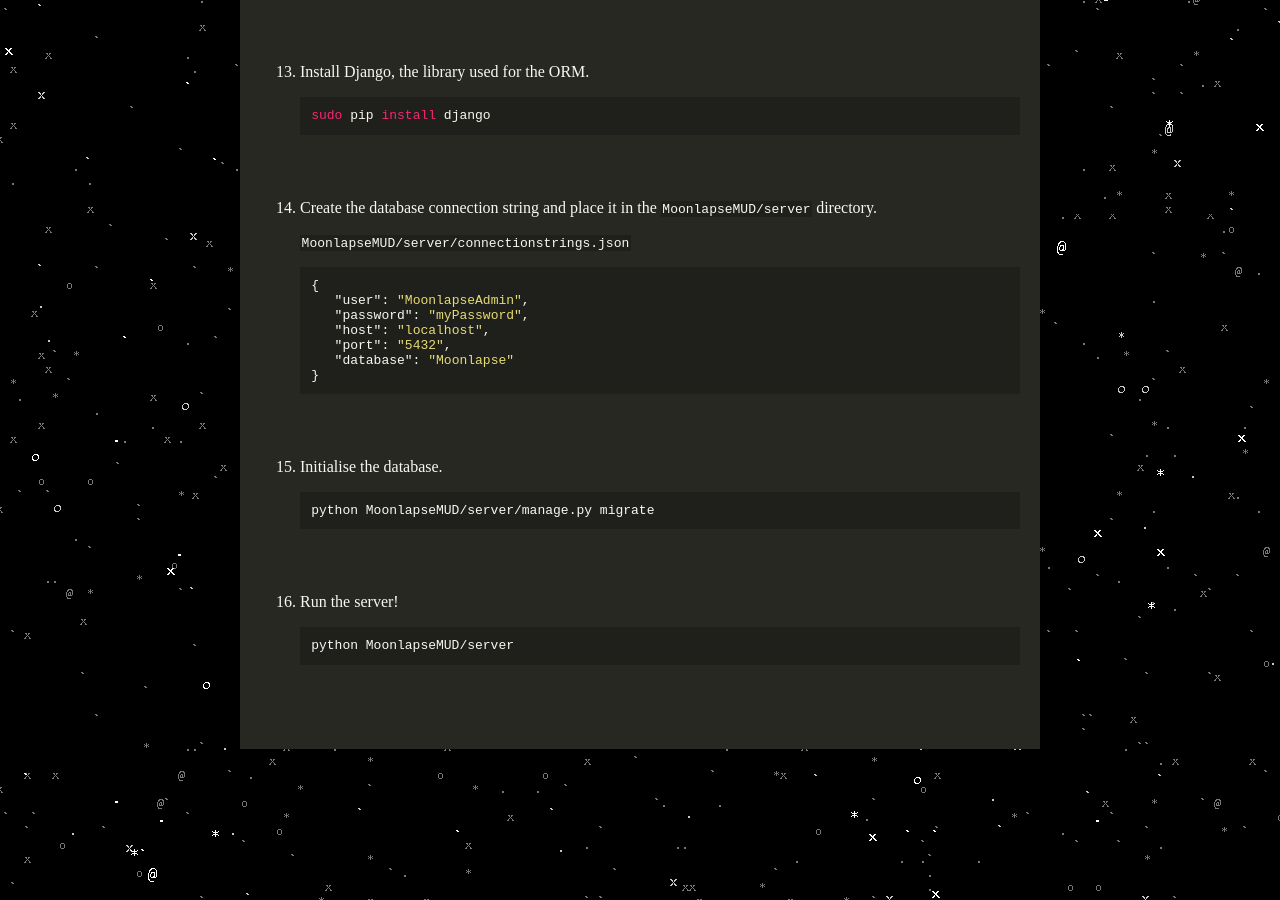
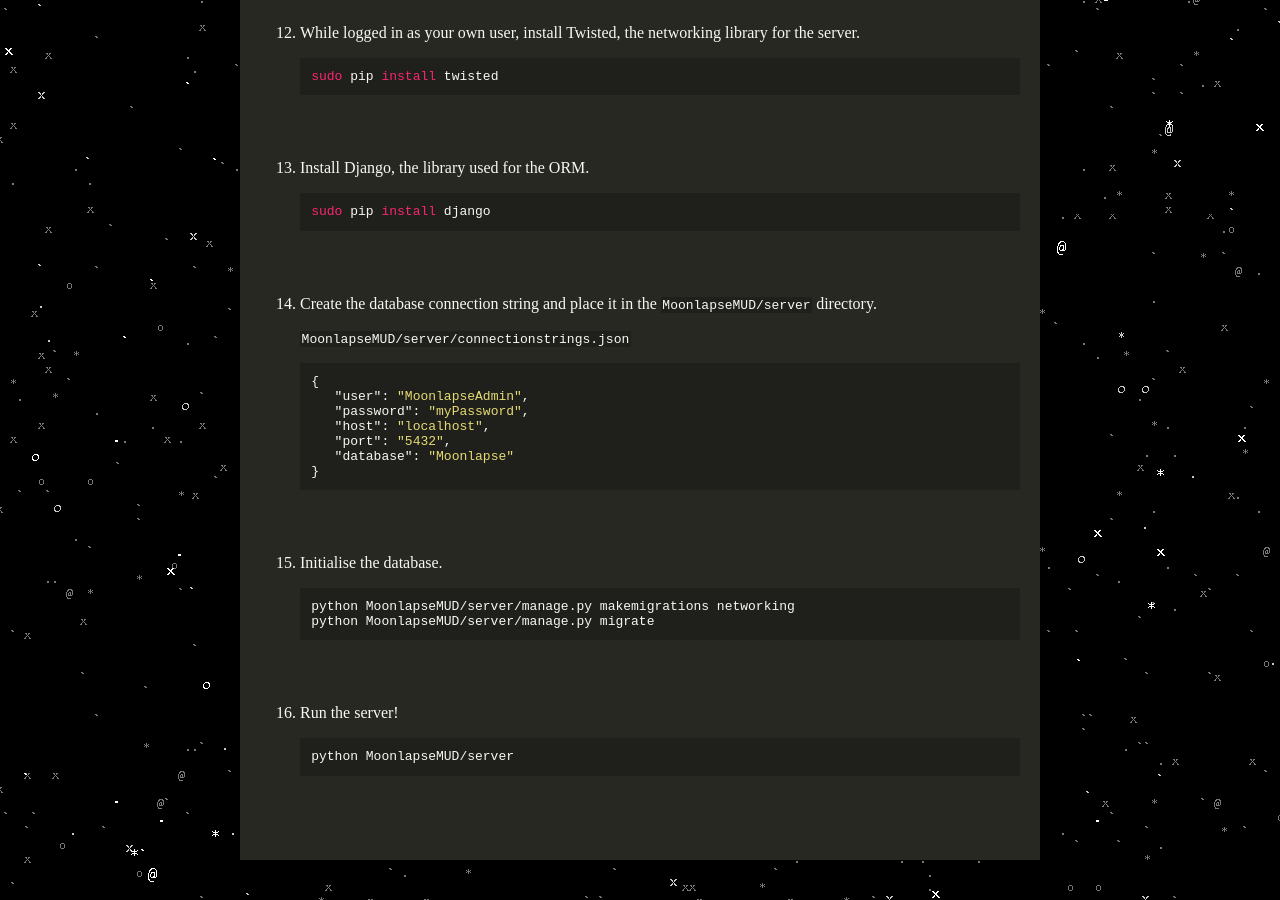
Before and after one commit to tristanbatchler/moonlapse.net, a Jekyll site: the page built from _posts/2020-08-17-how-to-run-your-own-moonlapse-server.md, in a window 1280 px wide and 900 px high, scrolled down 2346 px. Built offline with Jekyll 4.4.1, drawn with Linux system fonts in a browser that asks for light colours; some web fonts are replaced; a script that is not in the unit is left out.

Commit message:
Update Blog “2020-08-17-how-to-run-your-own-moonlapse-server”

````diff
--- a/_posts/2020-08-17-how-to-run-your-own-moonlapse-server.md
+++ b/_posts/2020-08-17-how-to-run-your-own-moonlapse-server.md
@@ -48,84 +48,81 @@
      ```shell
      export LIBRARY_PATH=$LIBRARY_PATH:/usr/local/opt/openssl/lib/
      ```
-1. Install `git` and clone the MoonlapseMUD source from the current repository
+6. Install `git` and clone the MoonlapseMUD source from the current repository
 
    ```shell
    sudo apt install git
    git clone https://github.com/trithagoras/MoonlapseMUD
    ```
-1. Enter a new shell environment logged in as the `postgres` user:
+7. Enter a new shell environment logged in as the `postgres` user:
+
    ```shell
    sudo -iu postgres
    ```
-
-1. Set a password for the operating system user `postgres`, which is created when you install postgresql by default. This will be used to create your database.
+8. Set a password for the operating system user `postgres`, which is created when you install postgresql by default. This will be used to create your database.
 
    ```shell
    psql
    \password postgres
    ```
+
    You'll see the following prompts at which you enter the desired password:
 
    ```shell
    Enter new password:
    Enter it again:
    ```
+9. Now exit from the `psql` environment:
 
-1. Now exit from the `psql` environment:
    ```shell
    \q
    ```
+10. While still logged in as the `postgres` user, create a new user to run the Moonlapse database and create the new database itself.
 
-1. While still logged in as the `postgres` user, create a new user to run the Moonlapse database and create the new database itself.
+    ```shell
+    createuser --interactive --pwprompt
+    Enter name of role to add: MoonlapseAdmin
+    Enter password for new role:
+    Enter it again:
+    Shall the new role be a superuser? (y/n) y
+    createdb Moonlapse
+    ```
+11. Now logout of the shell environment controlled by the `postgres` user to return to your own shell:
 
-   ```shell
-   createuser --interactive --pwprompt
-   Enter name of role to add: MoonlapseAdmin
-   Enter password for new role:
-   Enter it again:
-   Shall the new role be a superuser? (y/n) y
-   createdb Moonlapse
-   ```
+    ```shell
+    exit
+    ```
+12. While logged in as your own user, install Twisted, the networking library for the server.
 
-1. Now logout of the shell environment controlled by the `postgres` user to return to your own shell:
-   ```shell
-   exit
-   ```
+    ```shell
+    sudo pip install twisted
+    ```
+13. Install Django, the library used for the ORM.
 
-1. While logged in as your own user, install Twisted, the networking library for the server.
+    ```shell
+    sudo pip install django
+    ```
+14. Create the database connection string and place it in the `MoonlapseMUD/server` directory.
 
-   ```shell
-   sudo pip install twisted
-   ```
+    `MoonlapseMUD/server/connectionstrings.json`
 
-1. Install Django, the library used for the ORM.
+    ```json
+    {
+       "user": "MoonlapseAdmin",
+       "password": "myPassword",
+       "host": "localhost",
+       "port": "5432",
+       "database": "Moonlapse"
+    }
+    ```
+15. Initialise the database.
 
-   ```shell
-   sudo pip install django
-   ```
+    ```shell
+    python MoonlapseMUD/server/manage.py makemigrations networking
+    python MoonlapseMUD/server/manage.py migrate
+    ```
+16. Run the server!
 
-1. Create the database connection string and place it in the `MoonlapseMUD/server` directory.
-
-   `MoonlapseMUD/server/connectionstrings.json`
-   ```json
-   {
-      "user": "MoonlapseAdmin",
-      "password": "myPassword",
-      "host": "localhost",
-      "port": "5432",
-      "database": "Moonlapse"
-   }
-   ```
-
-1. Initialise the database.
-
-   ```shell
-   python MoonlapseMUD/server/manage.py migrate
-   ```
-
-1. Run the server!
-
-   ```shell
-   python MoonlapseMUD/server
-   ```
+    ```shell
+    python MoonlapseMUD/server
+    ```
````
Also changed, not shown: other parts of _posts/2020-08-17-how-to-run-your-own-moonlapse-server.md (+4 -4 lines).
